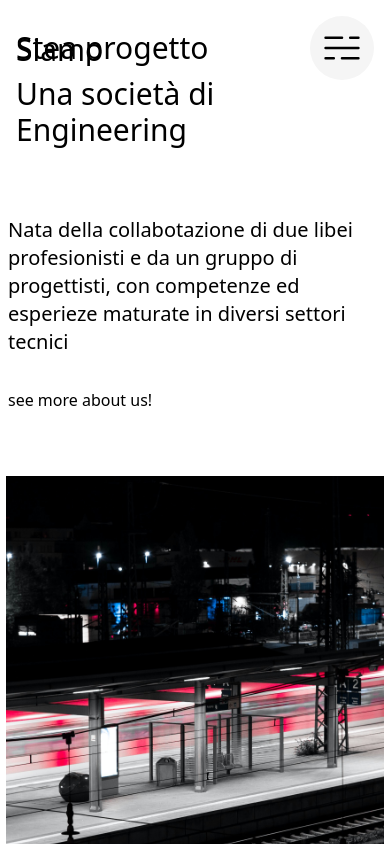
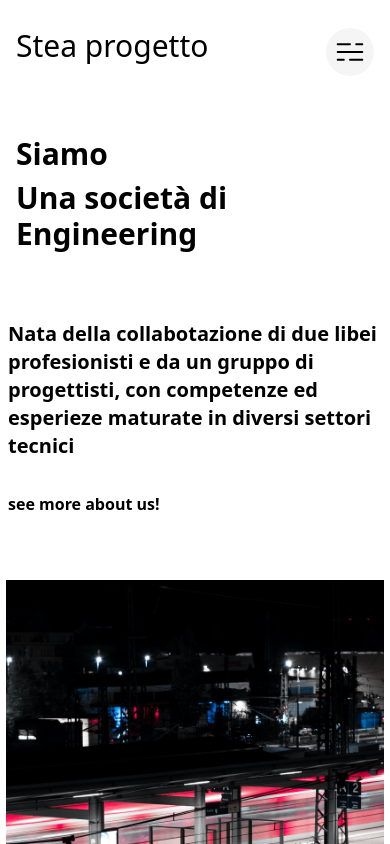
Before and after one commit to vicentenavas/steaNewSite-2.0, an Angular app: page / in a window 390 px wide. Shown: the top 844 px of the page. Built offline with nearby package versions, Linux system fonts and the light colour scheme.

Commit message:
new features on responsive desing!

```diff
--- a/src/app/app.component.css
+++ b/src/app/app.component.css
@@ -17,11 +17,20 @@
   position: fixed;
   top: 0;
   right: 0;
-    max-width: 60%;
-    min-width: 22%;
+  width: 75%; /* Ancho predeterminado para dispositivos móviles */
+  max-width: 75%;
   box-shadow: 0 2px 4px rgba(0, 0, 0, 0.1);
   z-index: 9999;
 }
+
+/* Media Query para dispositivos de escritorio */
+@media (min-width: 768px) {
+  .custom-menu {
+    width: 20%; /* Ancho para dispositivos de escritorio */
+    max-width: 20%; /* Ancho para dispositivos de escritorio */
+  }
+}
+
 
   .custom-menu ul {
     display: flex;
@@ -52,3 +61,13 @@
     align-self: flex-end;
     margin-bottom: 1rem; /* Añadimos un margen inferior al botón de la cruz */
   }
+
+ /* CSS puro */
+@media (min-width: 1280px) {
+  .xl\:w-16 {
+    width: 4rem; /* 16/4 = 4 */
+  }
+  .xl\:h-16 {
+    height: 4rem; /* 16/4 = 4 */
+  }
+}
--- a/src/app/app.component.html
+++ b/src/app/app.component.html
@@ -4,9 +4,9 @@
       Stea progetto
     </a>
     <button (click)="toggleMenu()" type="button"
-      class="inline-flex items-center  ml-3 text-sm text-gray-500 rounded-lg hover:bg-gray-100 focus:outline-none focus:ring-2 focus:ring-gray-200 dark:text-gray-400 dark:hover:bg-gray-700 dark:focus:ring-gray-600">
+      class="inline-flex items-center   mt-3 2xl:mr-0 xlmr-0 text-sm text-gray-500 rounded-lg hover:bg-gray-100 focus:outline-none focus:ring-2 focus:ring-gray-200 dark:text-gray-400 dark:hover:bg-gray-700 dark:focus:ring-gray-600">
       <span class="not-sr-only"></span>
-      <svg width="64px" height="64px" viewBox="-3.6 -3.6 31.20 31.20" fill="none" xmlns="http://www.w3.org/2000/svg" stroke="#ffffff" transform="matrix(1, 0, 0, 1, 0, 0)rotate(0)">
+      <svg class="text-black fill-current h-12 w-12 md:h-8 md:w-8 xl:w-14 xl:h-14 2xl:h-26 2xl:w-16"viewBox="-3.6 -3.6 31.20 31.20" fill="none" xmlns="http://www.w3.org/2000/svg" stroke="#ffffff" transform="matrix(1, 0, 0, 1, 0, 0)rotate(0)">
         <g id="SVGRepo_bgCarrier" stroke-width="0" transform="translate(0,0), scale(1)">
           <rect x="-3.6" y="-3.6" width="31.20" height="31.20" rx="15.6" fill="#f5f5f5" strokewidth="0"></rect>
         </g>
@@ -24,8 +24,8 @@
 
 <!-- Menú desplegable -->
 <div *ngIf="menuAbierto" class="custom-menu bg-black" #menuContainer>
-  <button   (click)="closeMenu()" type="button" class="text-gray-500 close-button">
-    <svg fill="#000000" height="32px" width="32px" version="1.1" id="Capa_1" xmlns="http://www.w3.org/2000/svg" xmlns:xlink="http://www.w3.org/1999/xlink" viewBox="-46.08 -46.08 552.93 552.93" xml:space="preserve" stroke="#000000" stroke-width="0.00460775" transform="matrix(1, 0, 0, -1, 0, 0)rotate(0)">
+  <button (click)="closeMenu()" type="button" class="close-button h-10 w-10 2xl:mr-2 ">
+    <svg class="text-black fill-current md:h-4 md:w-4 xl:w-8 xl:h-8 2xl:h-10 2xl:w-10" version="1.1" id="Capa_1" xmlns="http://www.w3.org/2000/svg" xmlns:xlink="http://www.w3.org/1999/xlink" viewBox="-46.08 -46.08 552.93 552.93" xml:space="preserve" stroke="none" transform="matrix(1, 0, 0, -1, 0, 0)rotate(0)">
       <g id="SVGRepo_bgCarrier" stroke-width="0"></g>
       <g id="SVGRepo_tracerCarrier" stroke-linecap="round" stroke-linejoin="round"></g>
       <g id="SVGRepo_iconCarrier">
@@ -35,21 +35,34 @@
   </button>
 
 
+
+
+
+
+
   <ul class="space-y-4">
     <li>
-      <a href="/" class="md:text-md xl:text-sm text-lg text-gray-900">Home</a>
+      <a href="/" class="md:text-md xl:text-sm text-lg  2xl:text-lg text-gray-900">Home</a>
     </li>
     <li>
-      <a href="/società" class="md:text-md text-lg xl:text-sm text-gray-900">Società</a>
+      <a href="/società" class="md:text-md text-lg xl:text-sm 2xl:text-lg text-gray-900">Società</a>
     </li>
     <li>
-      <a href="/contatti" class="md:text-md text-lg xl:text-sm  text-gray-900">Contatti</a>
+      <a href="/contatti" class="md:text-md text-lg xl:text-sm   2xl:text-lg text-gray-900">Contatti</a>
     </li>
-    <li *ngFor="let links of serviziList" class="md:text-md text-lg xl:text-sm text-gray-900  ">
+    <li *ngFor="let links of serviziList" class="md:text-md text-lg   2xl:text-lg xl:text-sm text-gray-900  ">
       <a      [routerLink]="['/servizi', links.id]">{{links.name}}</a>
     </li>
 
 
 
   </ul>
+  <div class="flex h-max space-x-12">
+    <img src="http://wp.steaprogetto.com/wp-content/uploads/stea_logo-w.png" alt="" class="2xl:h-32 2xl:w-32 h-16 w-16">
+    <div class="flex flex-col">
+
+    <h1 class="2xl:text-xl space-x-2">Stea Progetto</h1>
+    <p class="text-xs">whatever i just doing the duty of model the information</p>
+    </div>
+  </div>
 </div>
--- a/src/app/home/home.component.html
+++ b/src/app/home/home.component.html
@@ -1,19 +1,19 @@
-<body class="md:h-screen w-full pt-6 xl:pt-0 " >
+<body class="md:h-screen w-full pt-32 xl:pt-0 " >
   <div class="md:h-screen md:flex ">
     <div class="md:w-1/3 w-screen bg-white h-full md:space-y-24 space-y-4">
       <div class=" sm:px-10 flex flex-col justify-center 2xl:pt-32 xl:pt-20 px-2">
         <div class="h-48 md:h-48 xl:h-56 2xl:h-96">
-          <h1 class="text-3xl md:text-3xl lg:text-5xl xl:text-3xl 2xl:text-5xl 2xl:font-bold  xl:font-semibold pt-2 sm:px-8 px-2">Siamo</h1>
-          <h1 class="text-3xl md:text-3xl lg:text-5xl xl:text-3xl 2xl:text-5xl {{ animacionClase }} 2xl:font-bold xl:font-semibold pt-2 md:px-8 px-2" [class.animacion]="animacionDerechaIzquierda">{{ fraseActual }}</h1>
+          <h1 class="text-3xl md:text-3xl lg:text-5xl xl:text-3xl 2xl:text-5xl 2xl:font-bold  font-bold xl:font-semibold pt-2 xl:pt-6 sm:px-8 px-2">Siamo</h1>
+          <h1 class="text-3xl md:text-3xl lg:text-5xl  font-bold xl:text-3xl 2xl:text-5xl {{ animacionClase }} 2xl:font-bold xl:font-semibold pt-2 md:px-8 px-2" [class.animacion]="animacionDerechaIzquierda">{{ fraseActual }}</h1>
         </div>
 
 
 
         <div class=" md:space-y-16 md:px-6 md:w-full w-full  ">
 
-          <p class="2xl:pb-32 xl:pb-6 pb-8 lg:text-lg 2xl:text-2xl text-xl 2xl:font-bold  xl:font-semibold">Nata della collabotazione di due libei profesionisti e da un gruppo di
+          <p class="2xl:pb-32 xl:pb-6 pb-8 lg:text-lg 2xl:text-2xl text-xl 2xl:font-bold  font-bold xl:font-semibold">Nata della collabotazione di due libei profesionisti e da un gruppo di
             progettisti, con competenze ed esperieze maturate in diversi settori tecnici</p>
-          <a href="" class="2xl:text-lg xl:text-sm md:text-xl ">see more about us!</a>
+          <a href="" class="2xl:text-lg xl:text-sm md:text-xl  font-bold">see more about us!</a>
         </div>
 
       </div>
```
Lines whose indentation alone changed are shown as unchanged.
